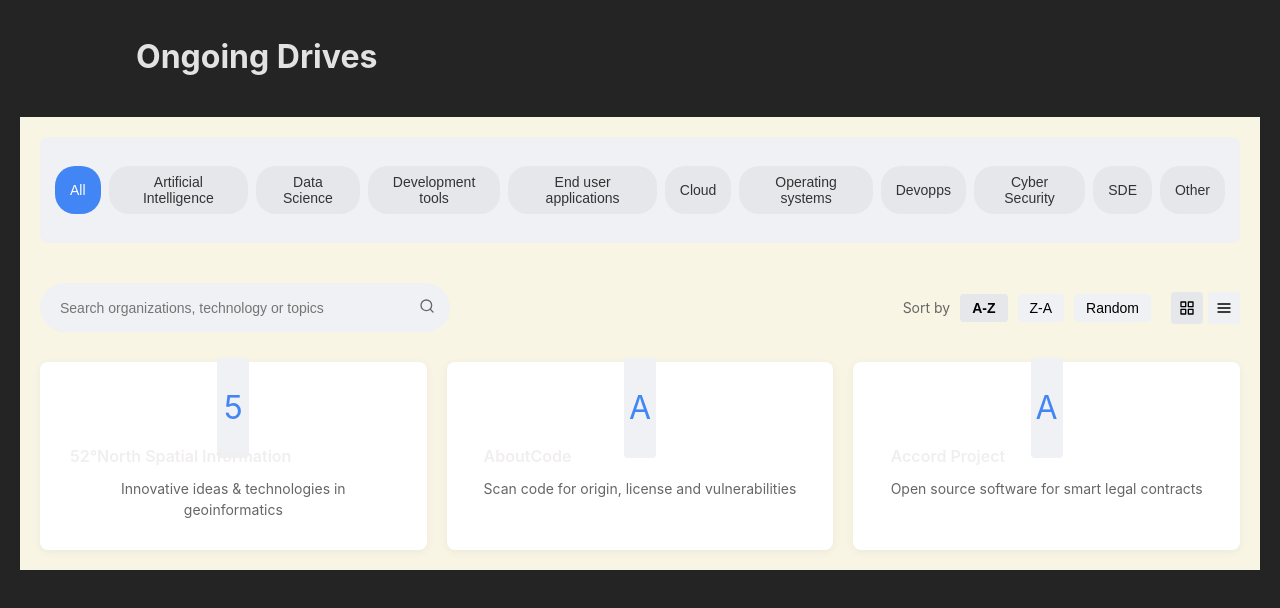
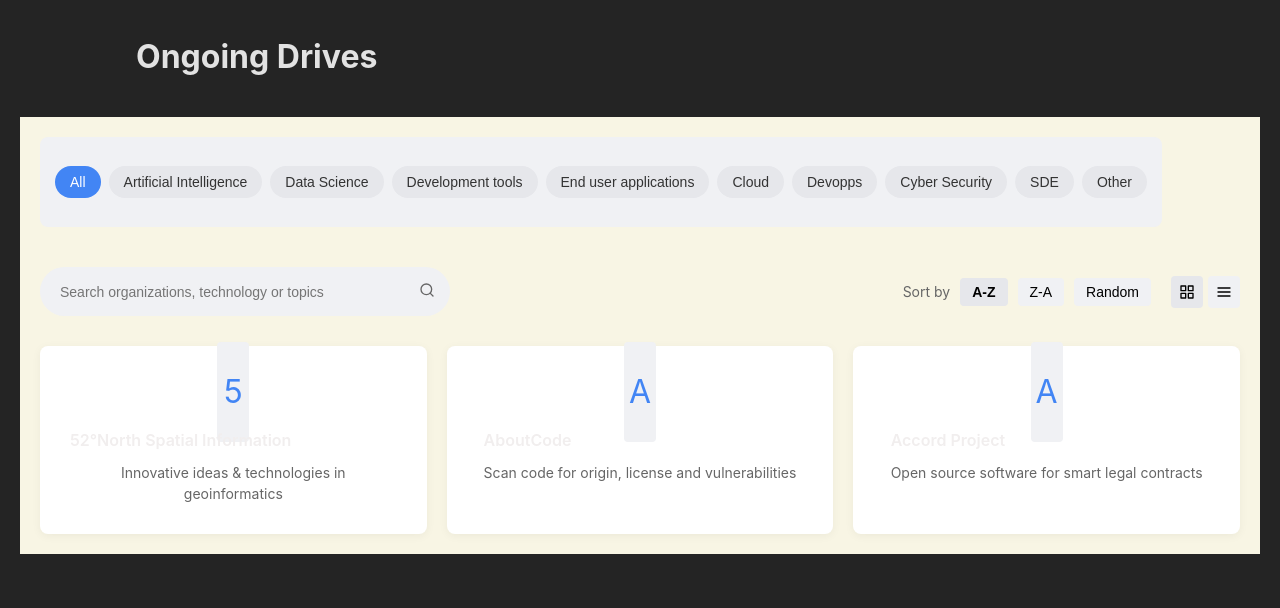
Before and after one commit to About-Rudra/Verq, a React (Vite) app: page / in a window 1280 px wide. Shown: the top 608 px of the page. Built offline with nearby package versions, Linux system fonts and the light colour scheme.

Commit message:
commiting ongoing drives

```diff
--- a/src/pages/OngoingDrives.jsx
+++ b/src/pages/OngoingDrives.jsx
@@ -17,7 +17,7 @@
     'Development tools',
     'End user applications' ,
     'Cloud',
-    'Operating systems',
+
     'Devopps',
     'Cyber Security',
     'SDE',
```
